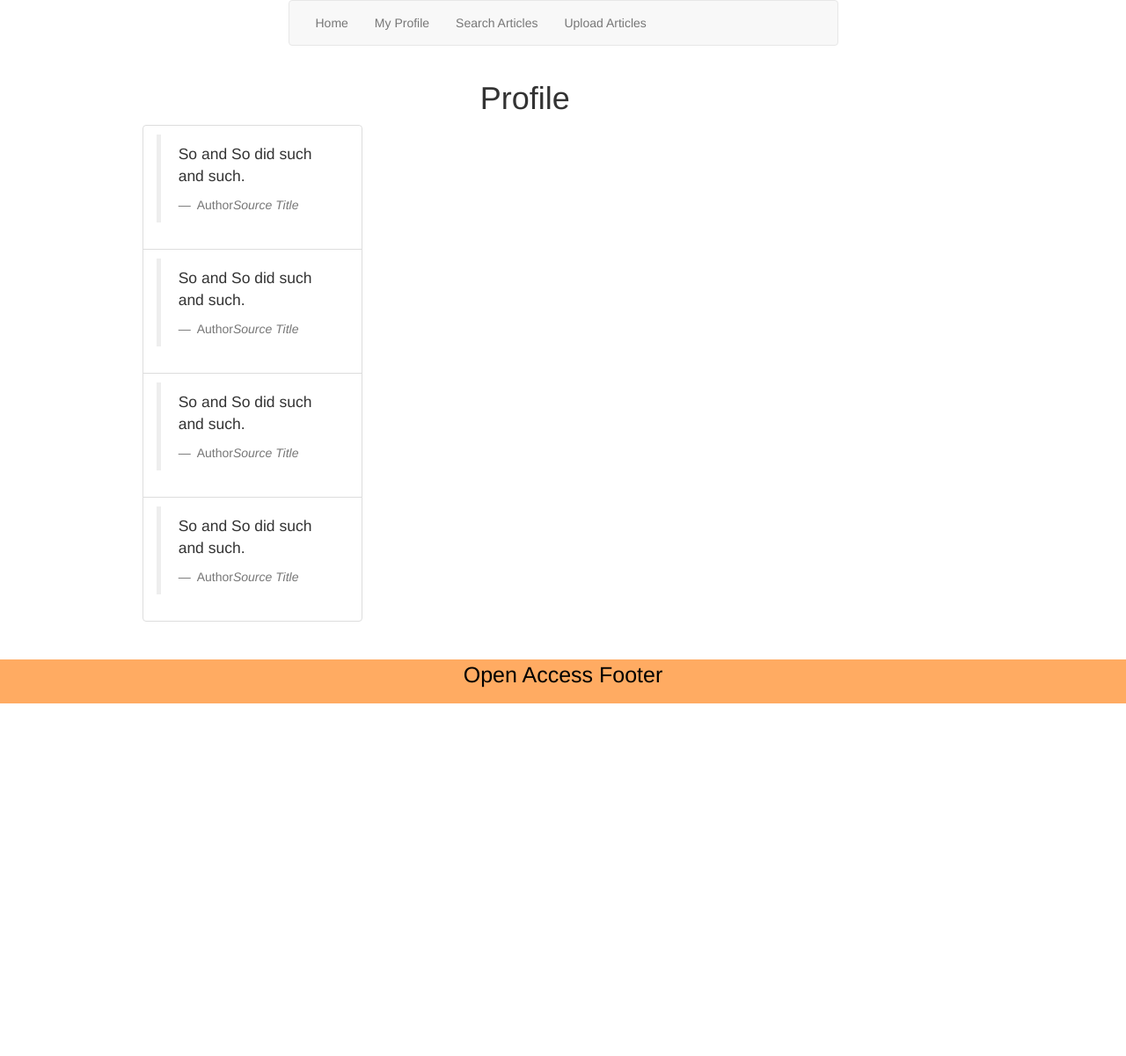
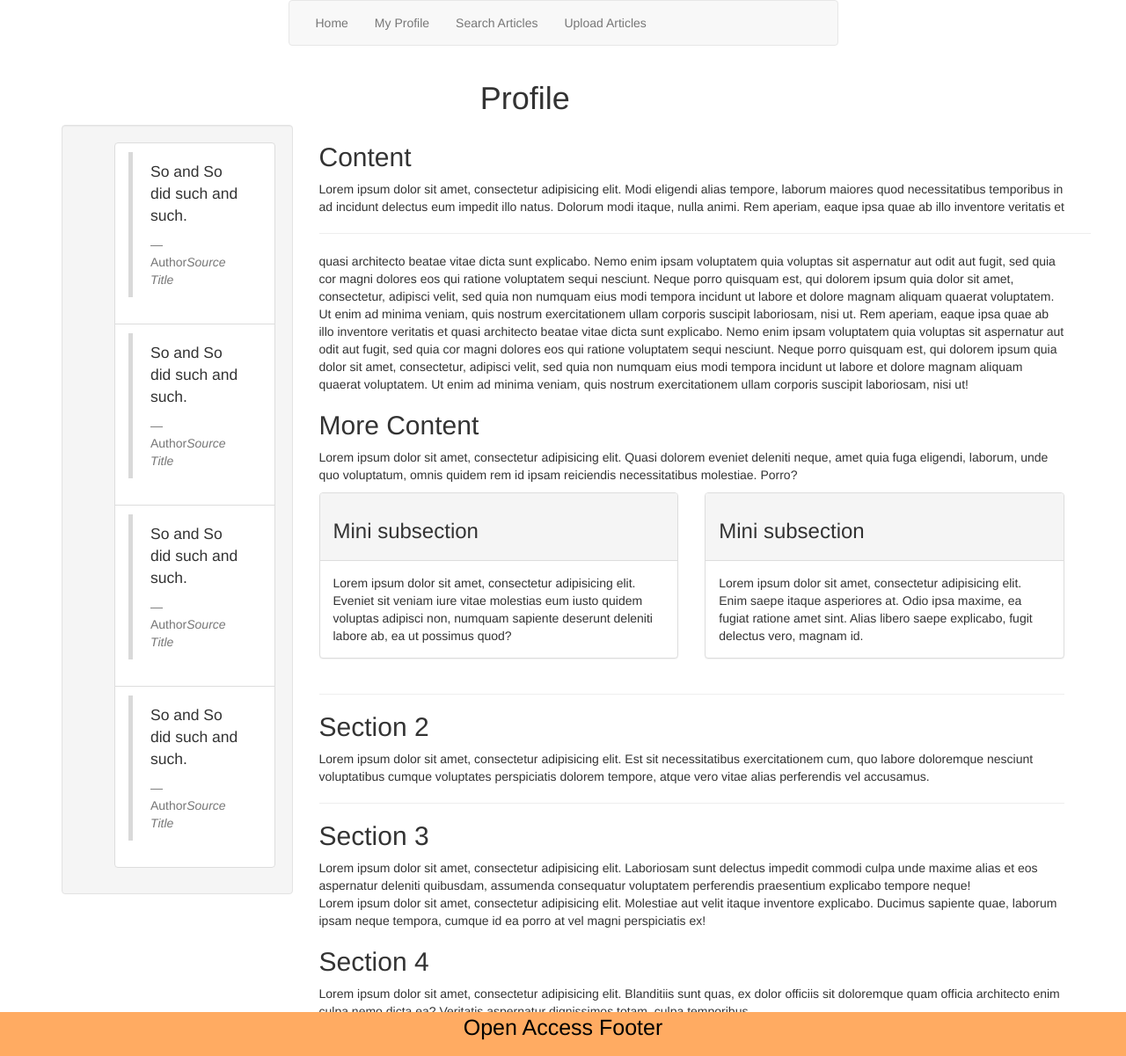
Before and after one commit to jenkinjk/RHIT-Senior-Project-Open-Access-Publishing-System-Sean-Feeney, a Flask app: page /profile in a window 1280 px wide. Shown: the whole page at 88% size. Before the commit the page ends 800 px from the top, so only its background shows below. Run offline with Flask 2, Linux system fonts and the light colour scheme; parts of the project's set-up code (start-up, migrations or seed data) failed here and were passed over; some libraries are stand-ins or nearby versions.

Commit message:
updated the profile page with the template that we will fill once we have users logging in

```diff
--- a/flask_code/templates/profile.html
+++ b/flask_code/templates/profile.html
@@ -2,7 +2,10 @@
 {% block title %}Profile{% endblock %}
 {% block pageTitle %}Profile{% endblock %}
 {% block content %}
-<div class="col-lg-3 col-lg-offset-1">
+<div class="container">
+	<div class="row">
+		<div class="col-md-3" id="leftCol">
+			<div class="well">
 				<ul>
 					<li class="list-group-item">
 						<blockquote>
@@ -38,4 +41,61 @@
 					</li>
 				</ul>
 			</div>
+		</div>
+		<div class="col-md-9">
+			<h2 id="sec0">Content</h2>
+        	Lorem ipsum dolor sit amet, consectetur adipisicing elit. Modi eligendi alias tempore, laborum maiores quod necessitatibus temporibus in ad incidunt delectus eum impedit illo natus. Dolorum modi itaque, nulla animi.
+        	<hr class="col-md-12">
+            Rem aperiam, eaque ipsa quae ab illo inventore veritatis et quasi architecto beatae vitae
+            dicta sunt explicabo. Nemo enim ipsam voluptatem quia voluptas sit aspernatur aut odit aut fugit, sed quia cor magni dolores
+            eos qui ratione voluptatem sequi nesciunt. Neque porro quisquam est, qui dolorem ipsum quia dolor sit amet, consectetur, adipisci velit,
+            sed quia non numquam eius modi tempora incidunt ut labore et dolore magnam aliquam quaerat voluptatem.
+            Ut enim ad minima veniam, quis nostrum exercitationem ullam corporis suscipit laboriosam, nisi ut.
+            Rem aperiam, eaque ipsa quae ab illo inventore veritatis et quasi architecto beatae vitae
+            dicta sunt explicabo. Nemo enim ipsam voluptatem quia voluptas sit aspernatur aut 		odit aut fugit, sed quia cor magni dolores
+            eos qui ratione voluptatem sequi nesciunt. Neque porro quisquam est, qui dolorem ipsum quia dolor sit amet, consectetur, adipisci velit,
+            sed quia non numquam eius modi tempora incidunt ut labore et dolore magnam aliquam quaerat voluptatem.
+            Ut enim ad minima veniam, quis nostrum exercitationem ullam corporis suscipit laboriosam, nisi ut!
+
+            <h2 id="sec1">More Content</h2>
+            <p>
+            Lorem ipsum dolor sit amet, consectetur adipisicing elit. Quasi dolorem eveniet deleniti neque, amet quia fuga eligendi, laborum, unde quo voluptatum, omnis quidem rem id ipsam reiciendis necessitatibus molestiae. Porro?
+            </p>
+            <div class="row">
+              <div class="col-md-6">
+                <div class="panel panel-default">
+                  <div class="panel-heading"><h3>Mini subsection</h3></div>
+                  <div class="panel-body">Lorem ipsum dolor sit amet, consectetur adipisicing elit. Eveniet sit veniam iure vitae molestias eum iusto quidem voluptas adipisci non, numquam sapiente deserunt deleniti labore ab, ea ut possimus quod?
+                  </div>
+                </div>
+              </div>
+              <div class="col-md-6">
+                  <div class="panel panel-default">
+                  <div class="panel-heading"><h3>Mini subsection</h3></div>
+                  <div class="panel-body">Lorem ipsum dolor sit amet, consectetur adipisicing elit. Enim saepe itaque asperiores at. Odio ipsa maxime, ea fugiat ratione amet sint. Alias libero saepe explicabo, fugit delectus vero, magnam id.
+                  </div>
+                </div>
+              </div>
+            </div>
+
+            <hr>
+
+            <h2 id="sec2">Section 2</h2>
+            <p>
+            Lorem ipsum dolor sit amet, consectetur adipisicing elit. Est sit necessitatibus exercitationem cum, quo labore doloremque nesciunt voluptatibus cumque voluptates perspiciatis dolorem tempore, atque vero vitae alias perferendis vel accusamus.
+            </p>
+
+            <hr>
+
+            <h2 id="sec3">Section 3</h2>
+            Lorem ipsum dolor sit amet, consectetur adipisicing elit. Laboriosam sunt delectus impedit commodi culpa unde maxime alias et eos aspernatur deleniti quibusdam, assumenda consequatur voluptatem perferendis praesentium explicabo tempore neque!
+            <br>
+            Lorem ipsum dolor sit amet, consectetur adipisicing elit. Molestiae aut velit itaque inventore explicabo. Ducimus sapiente quae, laborum ipsam neque tempora, cumque id ea porro at vel magni perspiciatis ex!
+            <h2 id="sec4">Section 4</h2>
+            Lorem ipsum dolor sit amet, consectetur adipisicing elit. Blanditiis sunt quas, ex dolor officiis sit doloremque quam officia architecto enim culpa nemo dicta ea? Veritatis aspernatur dignissimos totam, culpa temporibus.
+            <hr>
+
+		</div>
+	</div>
+</div>
 {% endblock %}
```
Lines whose indentation alone changed are shown as unchanged.
